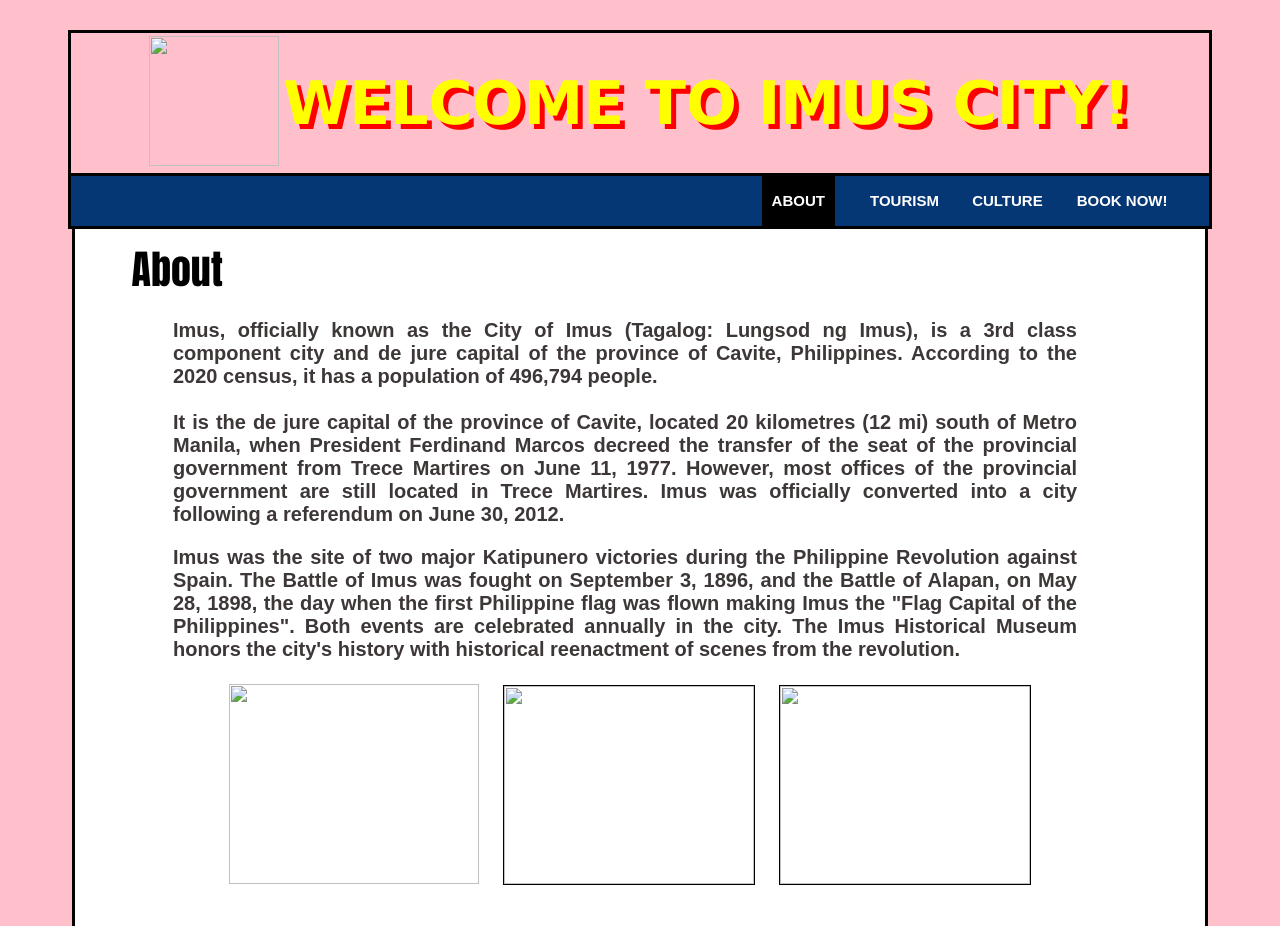
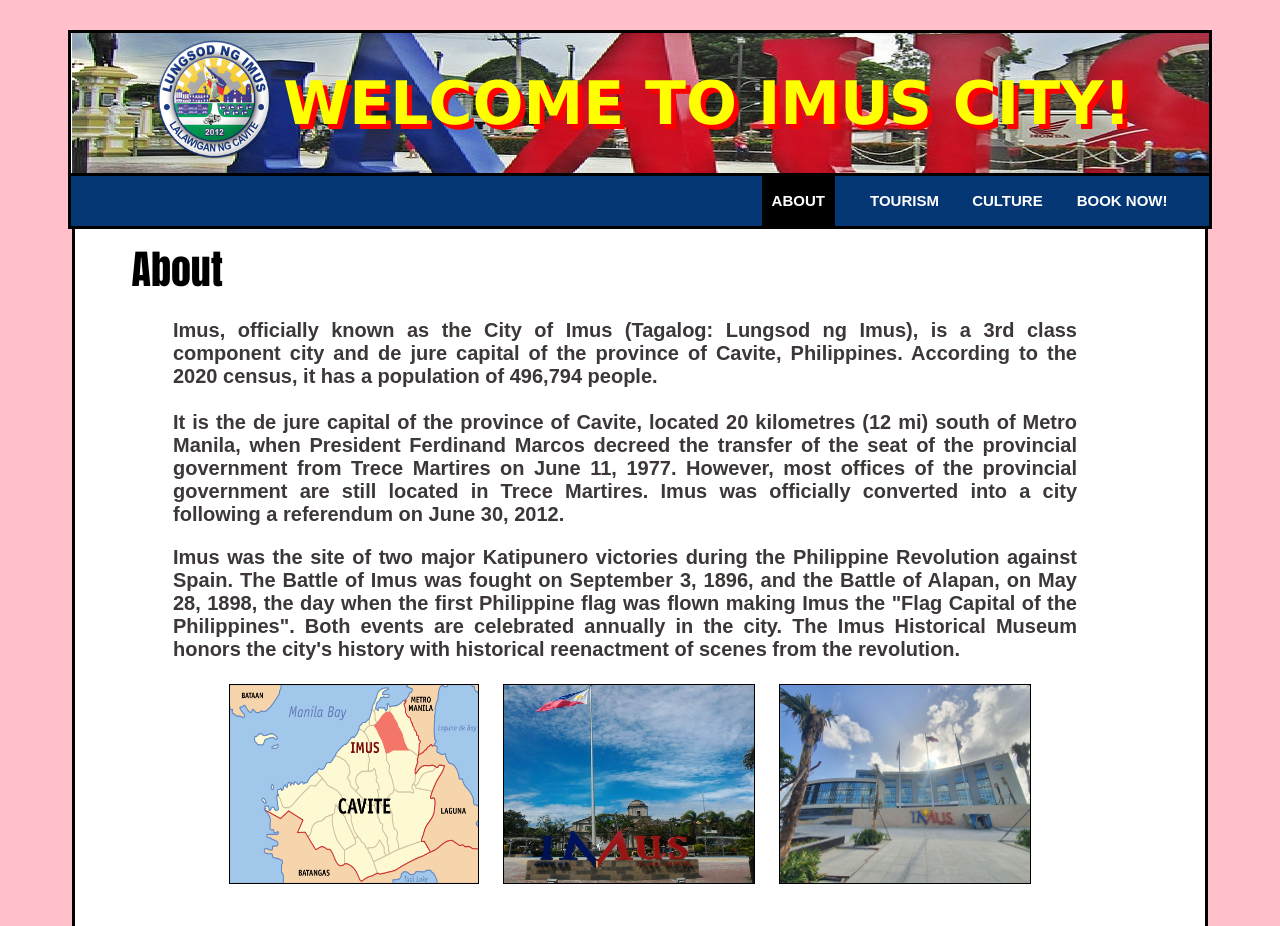
Before and after one commit to harvz47/HTML-CSS-Project, a plain HTML site: page index.html in a window 1280 px wide. Shown: the top 926 px of the page. Drawn offline with Linux system fonts and the light colour scheme.

Commit message:
Update index.html

```diff
--- a/index.html
+++ b/index.html
@@ -9,9 +9,9 @@
         }
 
         #heading {
-            background-image: url(images/imus.jpg);
+            background-image: url(imus.jpg);
             background-repeat: no-repeat;
-            background-size: cover;
+            background-size: cover
             height: 140px;
             width: 90%;
             background-position: 0%;
@@ -218,7 +218,7 @@
                 <div id="heading">
                     <table>
                         <tr>
-                            <td> <img src="images/imusseal.png" height="130px" width="130px"></td>
+                            <td> <img src="imusseal.png" height="130px" width="130px"></td>
                             <td id="welcome">WELCOME TO IMUS CITY!
                             </td>
                         </tr>
@@ -280,9 +280,9 @@
             <!--Pictures-->
             <table>
                 <tr>
-                    <td><img id="image" src="images/map.png"></td>
-                    <td><img id="image1" src="images/imus-plaza.jpg"></td>
-                    <td><img id="image1" src="images/Imushall.jpg"></td>
+                    <td><img id="image" src="map.png"></td>
+                    <td><img id="image1" src="imus-plaza.jpg"></td>
+                    <td><img id="image1" src="Imushall.jpg"></td>
                 </tr>
 
 
@@ -326,9 +326,9 @@
             <br>
             <table>
                 <tr>
-                    <td><img id="image1" src="images/bridge.jpg"></td>
-                    <td><img id="image1" src="images/place-2.png"></td>
-                    <td><img id="image1" src="images/place-3.jpg"></td>
+                    <td><img id="image1" src="bridge.jpg"></td>
+                    <td><img id="image1" src="place-2.png"></td>
+                    <td><img id="image1" src="place-3.jpg"></td>
                 </tr>
             </table>
             <br>
```
